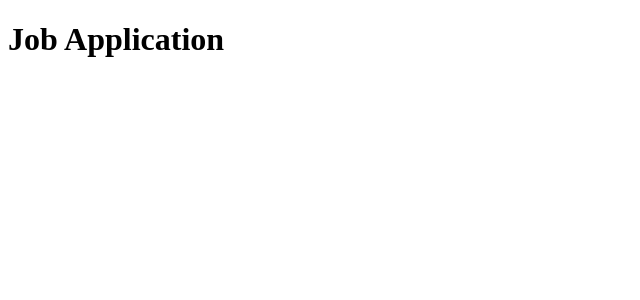
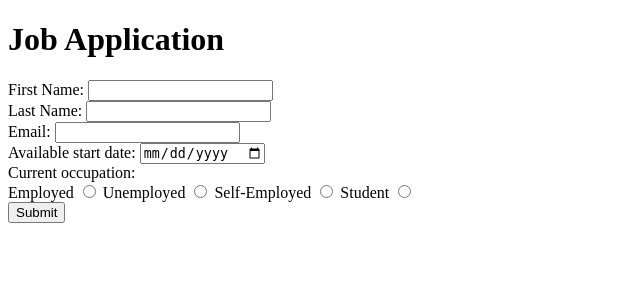
Before and after one commit to apasvenskas/Web_APP_Python, a Flask app: page / in a window 1280 px wide. Shown: the top 300 px of the page, without its empty margins (0-640 px from the left). Run offline with Flask 3, Linux system fonts and the light colour scheme.

Commit message:
added basic html form

```diff
--- a/templates/index.html
+++ b/templates/index.html
@@ -8,5 +8,38 @@
         <h1>
             Job Application
         </h1>
+        <form>
+            <div>
+                <label for="first_name">First Name:</label>
+                <input type="text" id="first_name" name="first_name" required>
+            </div>
+            <div>
+                <label for="last_name">Last Name:</label>
+                <input type="text" id="last_name" name="last_name" required>
+            </div>
+            <div>
+                <label for="email">Email:</label>
+                <input type="email" id="email" name="email" required>
+            </div>
+            <div>
+                <label for="date">Available start date:</label>
+                <input type="date" id="date" name="date" required>
+            </div>
+            <div>
+                <label>Current occupation:</label>
+                <br>
+                <div id="occupation">
+                    <label for="employed">Employed</label>
+                    <input type="radio" id="employed" name="occupation" required>
+                    <label for="unemployed">Unemployed</label>
+                    <input type="radio" id="unemployed" name="occupation" required>
+                    <label for="self-employed">Self-Employed</label>
+                    <input type="radio" id="self-employed" name="occupation" required>
+                    <label for="student">Student</label>
+                    <input type="radio" id="student" name="occupation" required>
+                </div>
+            </div>
+            <button type="button">Submit</button>
+        </form>
     </body>
 </html>
```
